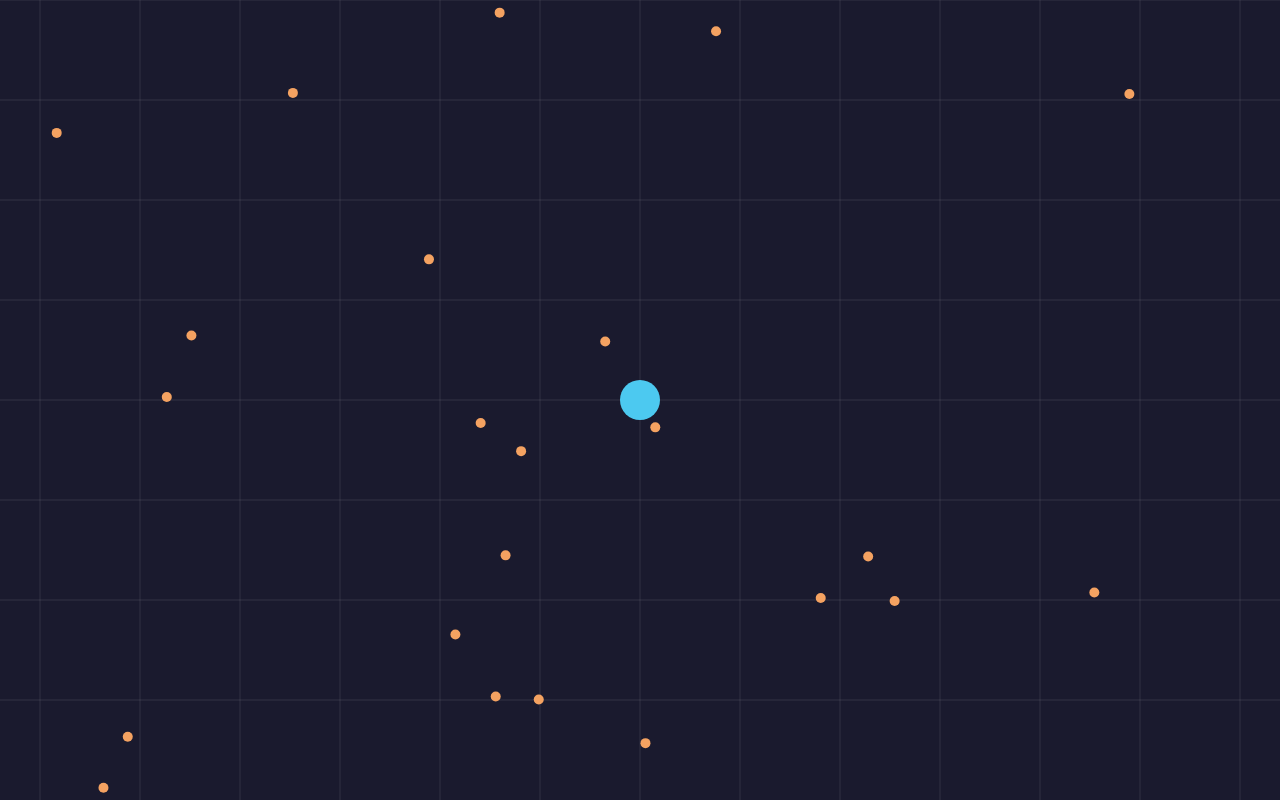
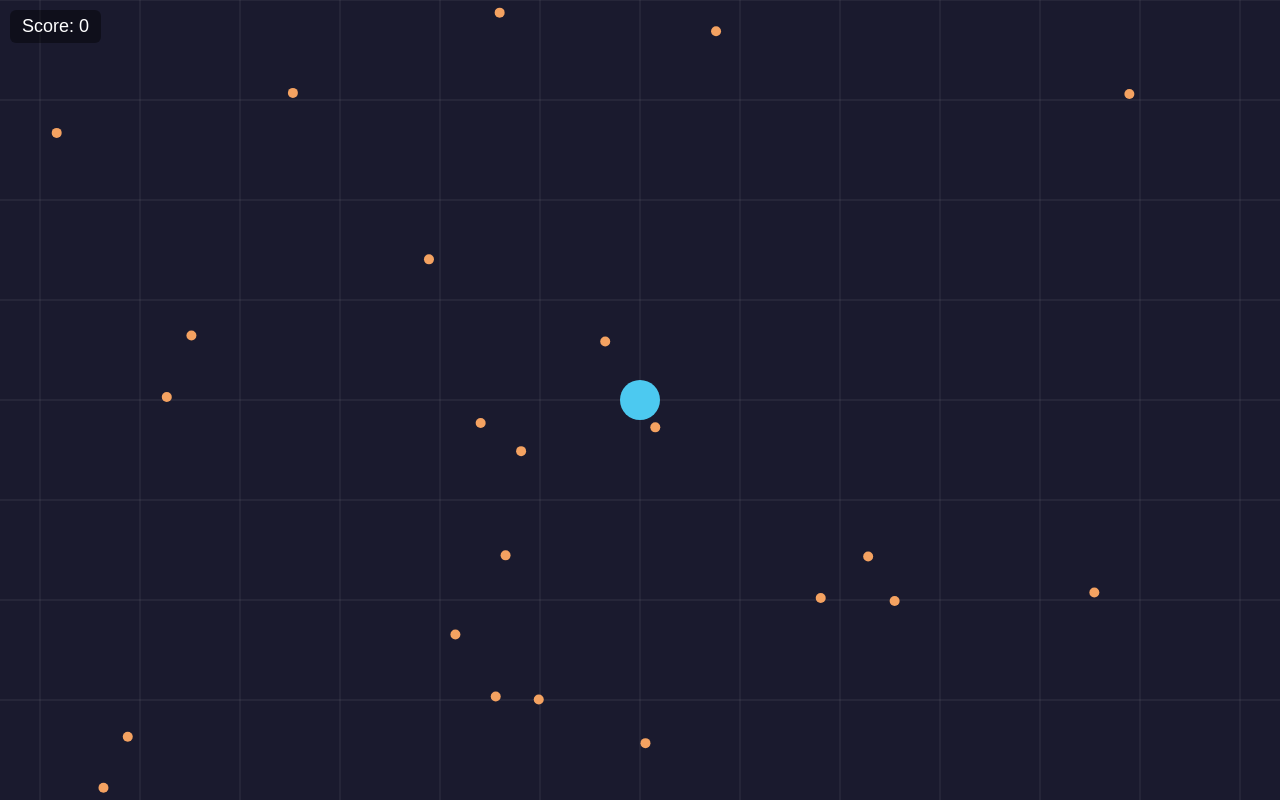
Before and after one commit to user-synax/Agar.io, a plain HTML site: page index.html in a window 1280 px wide. Drawn offline with Linux system fonts and the light colour scheme.

Commit message:
Add Score Badge which increment by 10 after eating a food

```diff
--- a/index.html
+++ b/index.html
@@ -4,11 +4,11 @@
         <meta charset="UTF-8" />
         <meta name="viewport" content="width=device-width, initial-scale=1.0" />
         <title>Agar.io</title>
-        <link rel="stylesheet" href="style.css">
+        <link rel="stylesheet" href="style.css" />
     </head>
     <body>
         <canvas id="gameCanvas"></canvas>
-
+        <div id="score">Score:</div>
         <script src="script.js"></script>
     </body>
 </html>
--- a/script.js
+++ b/script.js
@@ -1,5 +1,7 @@
 const canvas = document.getElementById('gameCanvas')
 const ctx = canvas.getContext('2d')
+const scoreEl = document.getElementById('score')
+let score = 0
 
 const player = {
     x: 0,
@@ -113,6 +115,7 @@ function checkFoodCollision() {
         if (distance < player.radius + f.radius) {
             food.splice(i, 1)
             player.radius += 0.2
+            score += 10
             food.push(spawnFood())
         }
     }
@@ -156,6 +159,7 @@ function drawFood() {
 }
 
 function render() {
+    scoreEl.textContent = 'Score: ' + score
     ctx.fillStyle = "#0d0d1a"
     ctx.fillRect(0, 0, canvas.width, canvas.height)
 
--- a/style.css
+++ b/style.css
@@ -1,12 +1,24 @@
-*{
+* {
     margin: 0;
     padding: 0;
 }
 
-canvas{
+canvas {
     display: block;
 }
 
 body {
     overflow: hidden;
 }
+
+#score {
+    position: fixed;
+    top: 10px;
+    left: 10px;
+    color: white;
+    font-family: sans-serif;
+    font-size: 18px;
+    background: rgba(0, 0, 0, 0.4);
+    padding: 6px 12px;
+    border-radius: 6px;
+}
```
